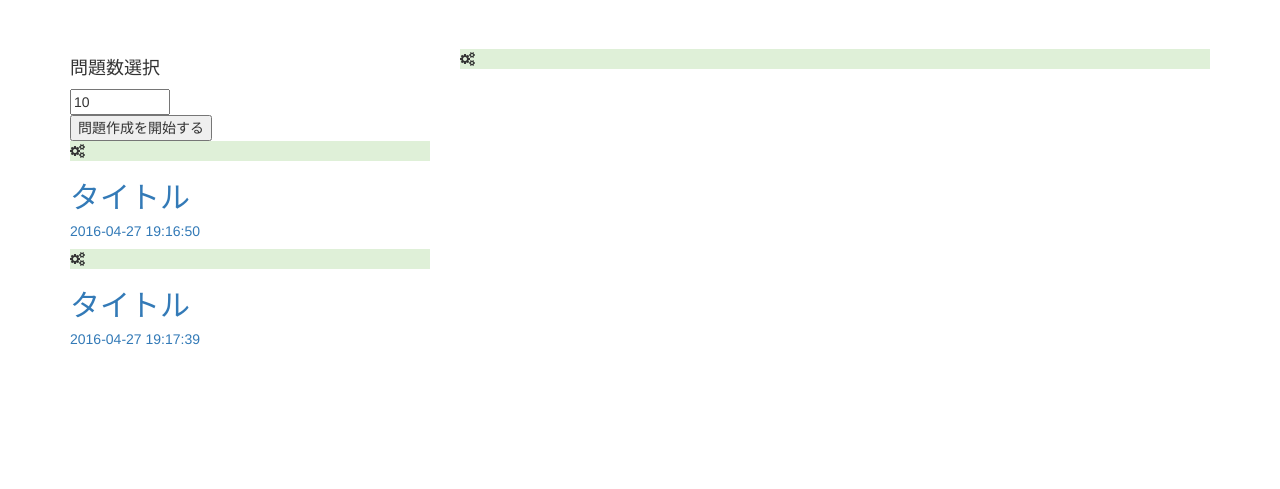
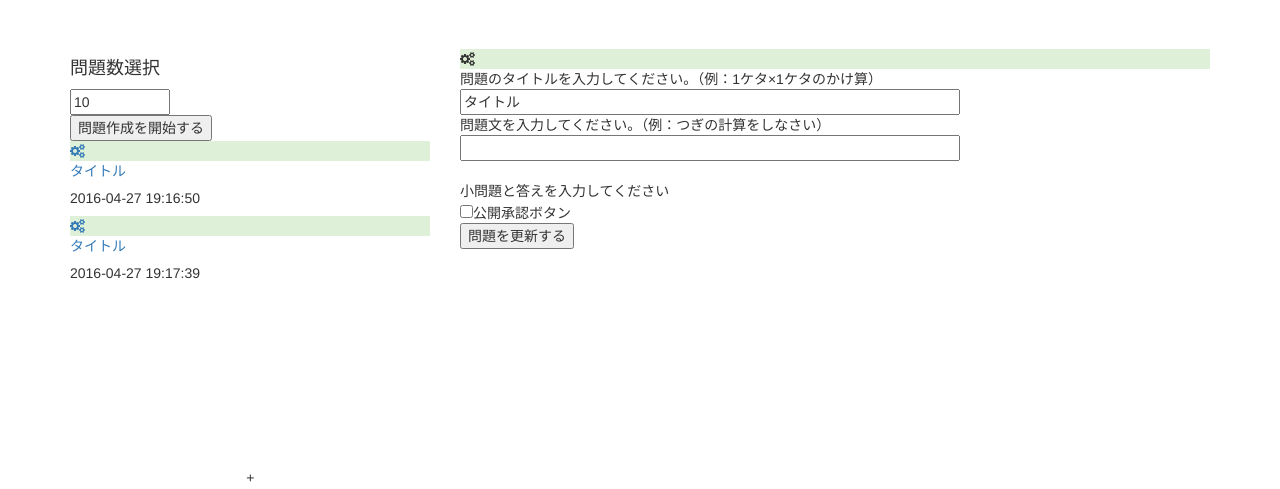
Before and after one commit to yuta0420/cms, a PHP site: page /teacher_main.php?id_que=92 in a window 1280 px wide. Shown: the part 51-540 px from the top of the page. Run offline with PHP 8.4, Linux system fonts and the light colour scheme; data comes from the database, SQL or seed files in the repository.

Commit message:
先生用画面の更新画面の作成、公開承認フラグの作成（アップデート処理は未完了）

```diff
--- a/student_qa.php
+++ b/student_qa.php
@@ -5,8 +5,9 @@
 ?>
 
 
-	<?php echo $q["title_que"]; ?>
-	<?php echo $q["title_que_sub"]; ?>
+	<?php echo $q[0]["title_que"]; ?>
+	<br />
+	<?php echo $q[0]["title_que_sub"]; ?>
 
 	<form method="post">
 	<table>
--- a/teacher_main.php
+++ b/teacher_main.php
@@ -13,6 +13,15 @@
   //接続したDBオブジェクトで文字コードutf8を使うように指定
   $dbh->query('SET NAMES utf8');
 
+
+  //公開フラグが押されたとき
+  // if (isset($_GET['open_flag'])&&($_GET['open_flag']=='open')){
+  //   $deletesql = sprintf('UPDATE `main` SET `open_flag` = 1 WHERE `id_que`=%d',$_GET['id_que']);
+
+    //SQL文の実行
+    // $stmt=$dbh->prepare($deletesql);
+    // $stmt->execute();
+  // }
 
   //新規追加の場合
   //MySQLの問題メインファイルの更新
@@ -157,20 +166,21 @@
 
                         <div class="timeline-icon bg-success">
                             <i class="entypo-feather"></i>
-                            <i class="fa fa-cogs"></i>
+                            <a href="teacher_main.php?id_que=<?php echo $question_each['id_que'];?>"><i class="fa fa-cogs"></i></a>
                         </div>
 
                         <div class="timeline-label">
 
-
-                        	<?php
-
-                        	echo '<h2><a href="#">'.$question_each['title_que'].'</a></h2>';
-                          echo '<h5><a href="#">'.$question_each['time_made'].'</a></h5>';
+                          <!-- 公開フラグ -->
+                           <!-- <form method="get">
+                            <p><input type="checkbox" name="open_flag" value="open">公開ボタン</p>
+                           <p><input type="submit" value="公開の更新" ></p> -->
+                          <?php //echo '<input name="number_que" type="hidden" value="'.$question_each['id_que'].'">'; ?>
+                           <!-- </form> -->
 
 
-        			           ?>
-
+                        	<a href="teacher_main.php?id_que=<?php echo $question_each['id_que'];?>"><?php echo $question_each['title_que']; ?></a>
+                          <?php echo '<h5>'.$question_each['time_made'].'</h5>';  ?>
                 </div>
             </div>
 
@@ -228,6 +238,14 @@
                   }
                 ?>
 
+                <?php
+                  if(isset($_GET["id_que"]) && !empty($_GET["id_que"])){
+
+                    require('teacher_make_edit.php');
+
+                  }
+                ?>
+
 
                 </div>
             </div>
--- /dev/null
+++ b/teacher_make_edit.php
@@ -0,0 +1,109 @@
+<?php
+
+  //ステップ1.db接続
+  $dsn='mysql:dbname=cms;host=localhost:8080';/*本来はIPアドレスを指定*/
+
+  //接続するためのユーザー情報
+  $user='root';
+  $password='sp4p09y6';
+
+  //DB接続オブジェクトを作成
+  $dbh=new PDO($dsn,$user,$password);
+
+  //接続したDBオブジェクトで文字コードutf8を使うように指定
+  $dbh->query('SET NAMES utf8');
+
+
+
+
+    //MySQL問題メインのデータ取得
+    $sql = 'SELECT*FROM `main` WHERE `id_que`='.$_GET['id_que'];
+
+    //SQL文の実行
+    $stmt=$dbh->prepare($sql);
+    $stmt->execute();
+
+    $main=array();
+
+    $rec=$stmt->fetch(PDO::FETCH_ASSOC);
+
+    $main=$rec;
+
+     //MySQL問題メインのデータ取得
+    $sql = 'SELECT*FROM `question` WHERE `id_que`='.$_GET['id_que'];
+
+    //SQL文の実行
+    $stmt=$dbh->prepare($sql);
+    $stmt->execute();
+
+
+    $questions_edit=array();
+
+    while(1){
+    //実行結果として得られたデータを取得
+    $rec = $stmt->fetch(PDO::FETCH_ASSOC);
+    if($rec==false){
+      break;
+    }
+    // 取得したデータを配列に格納しておく
+    $questions_edit[] = $rec;
+  }
+
+
+ //データベースから切断
+  $dbh = null;
+?>
+
+                <form method="post">
+                  <!-- 問題のタイトルを入れる -->
+                  問題のタイトルを入力してください。（例：1ケタ×1ケタのかけ算）
+                  <br />
+                  <input name="question_title" type="text" style="width:500px" value="<?php echo $main['title_que']; ?>"><br />
+                  問題文を入力してください。（例：つぎの計算をしなさい）
+                  <br />
+                  <input name="question_title_sub" type="text" style="width:500px" value="<?php echo $main['title_que_sub']; ?>"><br />
+                  <br />
+                  小問題と答えを入力してください
+                  <br />
+
+                <table>
+                      <?php
+                      $i=0;
+                      foreach($questions_edit as $question_each_edit)
+                      {
+                          //問題の作成
+                          echo'<tr>';
+                          echo'<th>問題';
+                          echo($i+1);
+                          echo'</th>';
+                          echo'<td><input name="question';
+                          echo$i;
+                          echo '" type="text" style="width:100px" value=';
+                          echo$question_each_edit['question'];
+                          echo '></td>' ;
+
+
+                        //問題と答えの間に空白を入れる
+                        echo '&emsp;';
+                        echo '&emsp;';
+
+                        //答えの作成
+                        echo'<td>答え';
+                        echo'<input name="answer';
+                        echo $i;
+                        echo '" type="text" style="width:100px" value=';
+                        echo$question_each_edit['answer'];
+                        echo '></td>';
+                        echo'</tr>';
+
+                        $i++;
+                      }
+                      ?>
+
+                      </table>
+
+
+                      <input type="checkbox" name="open_flag">公開承認ボタン
+                      <br />
+                      <input type="submit" value="問題を更新する">
+                      </form>
```
